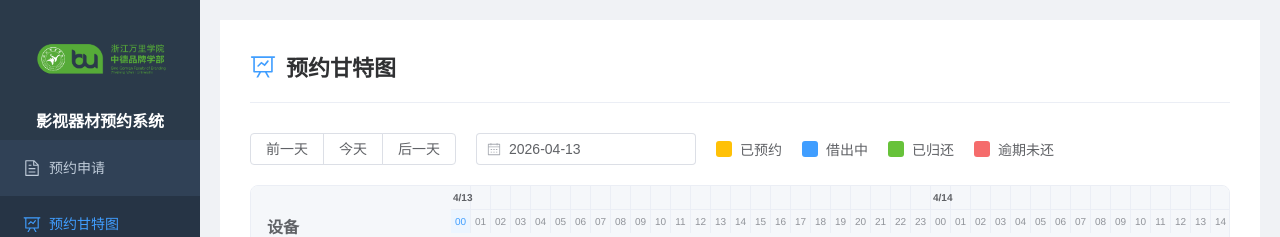
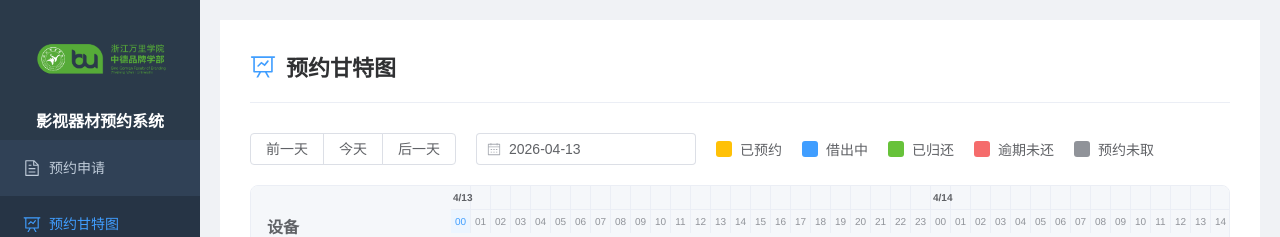
Before and after one commit to ShiJiuuu/SGFB_Lab, a Vue app: page /borrow-gantt in a window 1280 px wide. Shown: the top 237 px of the page. Built offline with nearby package versions, Linux system fonts and the light colour scheme; no server answers.

Commit message:
取消时间冲突检测

```diff
--- a/src/views/BorrowApplication.vue
+++ b/src/views/BorrowApplication.vue
@@ -220,8 +220,6 @@ const validateBorrowDate = (rule, value, callback) => {
 const validateReturnDate = (rule, value, callback) => {
   if (!value) {
     callback(new Error('请选择归还时间'))
-  } else if (borrowForm.borrowDate && new Date(value) <= new Date(borrowForm.borrowDate)) {
-    callback(new Error('归还时间必须晚于预约时间'))
   } else {
     callback()
   }
--- a/src/views/BorrowGantt.vue
+++ b/src/views/BorrowGantt.vue
@@ -34,6 +34,10 @@
         <div class="legend-item">
           <div class="legend-color status-overdue"></div>
           <span>逾期未还</span>
+        </div>
+        <div class="legend-item">
+          <div class="legend-color status-unpicked"></div>
+          <span>预约未取</span>
         </div>
       </div>
     </div>
@@ -149,7 +153,11 @@ const allTasks = computed(() => {
 
   rentalRecords.value.forEach(rental => {
     const status = getStatusClass(rental)
-    const barColor = status === 'reserved' ? '#ffc107' : status === 'borrowed' ? '#409eff' : status === 'overdue' ? '#f56c6c' : '#67c23a'
+    let barColor = '#67c23a'
+    if (status === 'reserved') barColor = '#ffc107'
+    else if (status === 'borrowed') barColor = '#409eff'
+    else if (status === 'overdue') barColor = '#f56c6c'
+    else if (status === 'unpicked') barColor = '#909399'
 
     if (rental.camara?.id) {
       tasks.push({
@@ -236,6 +244,7 @@ const getStatusClass = (rental) => {
   if (status === 1) return 'returned'   // 已归还
   if (status === 2) return 'overdue'    // 逾期未还
   if (status === 3) return 'borrowed'   // 已借出
+  if (status === 4) return 'unpicked'   // 预约未取
   return 'reserved'
 }
 
@@ -513,6 +522,10 @@ onMounted(() => {
   background-color: #f56c6c;
 }
 
+.task-bar.status-unpicked {
+  background-color: #909399;
+}
+
 .task-label {
   overflow: hidden;
   text-overflow: ellipsis;
@@ -555,6 +568,10 @@ onMounted(() => {
   background-color: #f56c6c;
 }
 
+.legend-color.status-unpicked {
+  background-color: #909399;
+}
+
 @media screen and (max-width: 768px) {
   .gantt-page {
     padding: 20px 15px;
--- a/src/views/RentDetails.vue
+++ b/src/views/RentDetails.vue
@@ -119,6 +119,9 @@
             <el-option label="逾期未还" :value="2">
               <span style="color: #f56c6c">逾期未还</span>
             </el-option>
+            <el-option label="预约未取" :value="4">
+              <span style="color: #909399">预约未取</span>
+            </el-option>
           </el-select>
         </el-form-item>
         <el-form-item label="备注">
@@ -153,6 +156,7 @@
         <el-option label="已借出" value="borrowed" />
         <el-option label="已归还" value="returned" />
         <el-option label="逾期未还" value="overdue" />
+        <el-option label="预约未取" value="unpicked" />
       </el-select>
       <el-date-picker
         v-model="dateRange"
@@ -291,6 +295,9 @@
               </el-option>
               <el-option label="逾期未还" :value="2">
                 <span style="color: #f56c6c">逾期未还</span>
+              </el-option>
+              <el-option label="预约未取" :value="4">
+                <span style="color: #909399">预约未取</span>
               </el-option>
             </el-select>
           </template>
@@ -513,6 +520,7 @@ const getStatusClass = (rental) => {
   if (status === 1) return 'returned'   // 已归还
   if (status === 2) return 'overdue'    // 逾期未还
   if (status === 3) return 'borrowed'   // 已借出
+  if (status === 4) return 'unpicked'   // 预约未取
   return 'reserved'
 }
 
@@ -521,6 +529,7 @@ const getStatusType = (rental) => {
   if (status === 'reserved') return 'warning'   // 已预约 - 黄色
   if (status === 'borrowed') return 'primary'   // 已借出 - 蓝色
   if (status === 'overdue') return 'danger'     // 逾期未还 - 红色
+  if (status === 'unpicked') return 'info'      // 预约未取 - 灰色
   return 'success'                              // 已归还 - 绿色
 }
 
@@ -529,6 +538,7 @@ const getStatusText = (rental) => {
   if (status === 'reserved') return '已预约'
   if (status === 'borrowed') return '已借出'
   if (status === 'overdue') return '逾期未还'
+  if (status === 'unpicked') return '预约未取'
   return '已归还'
 }
 
```
